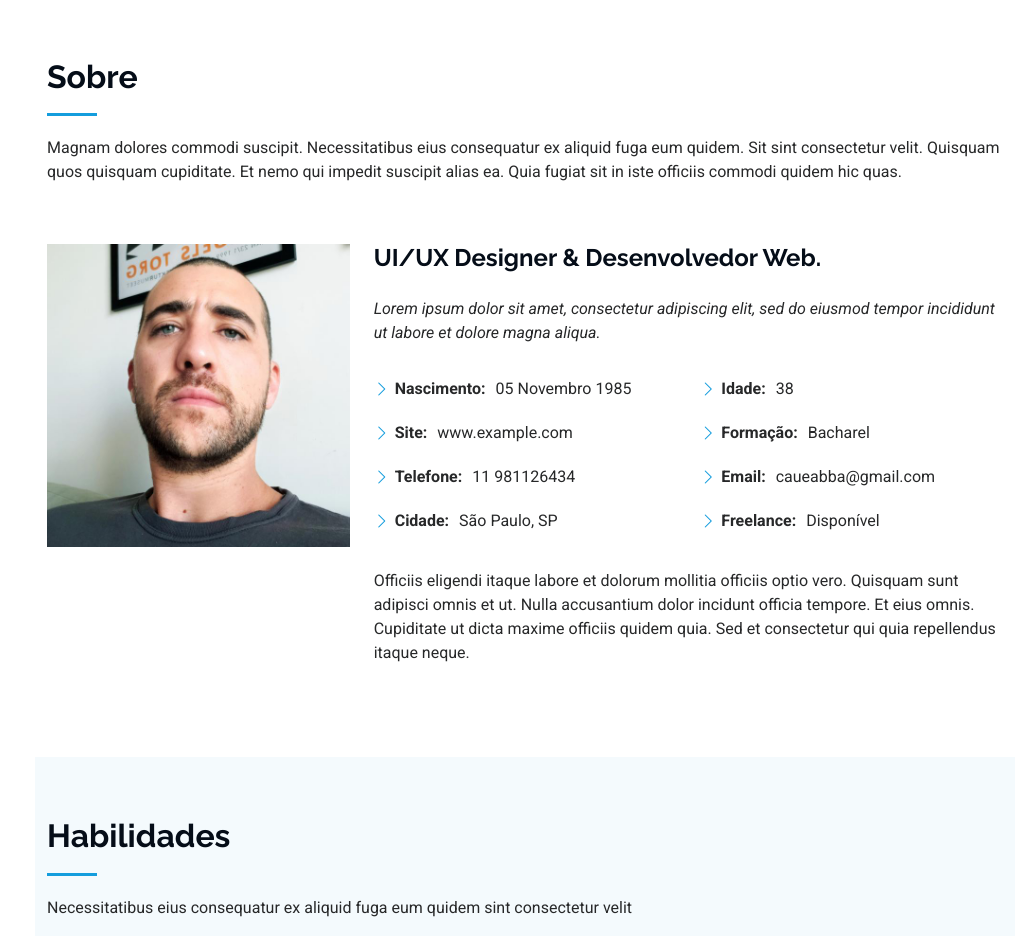
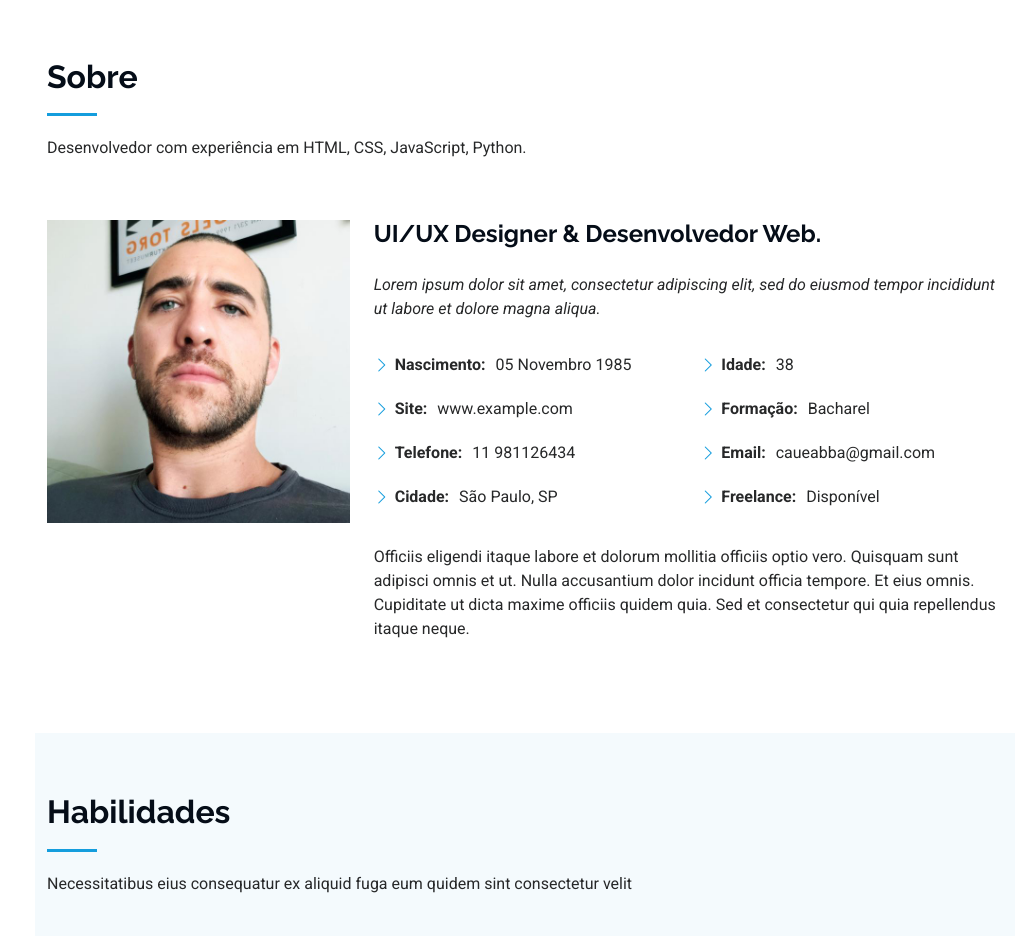
Before and after one commit to caueabba/portfolio, a plain HTML site: page index.html in a window 1280 px wide. Shown: the part 802-1738 px from the top of the page, without its empty margins (265-1280 px from the left). Drawn offline with Linux system fonts and the light colour scheme.

Commit message:
Atualização da seção Sobre

```diff
--- a/index.html
+++ b/index.html
@@ -107,7 +107,7 @@
       <!-- Section Title -->
       <div class="container section-title" data-aos="fade-up">
         <h2>Sobre</h2>
-        <p>Magnam dolores commodi suscipit. Necessitatibus eius consequatur ex aliquid fuga eum quidem. Sit sint consectetur velit. Quisquam quos quisquam cupiditate. Et nemo qui impedit suscipit alias ea. Quia fugiat sit in iste officiis commodi quidem hic quas.</p>
+        <p>Desenvolvedor com experiência em HTML, CSS, JavaScript, Python.</p>
       </div><!-- End Section Title -->
 
       <div class="container" data-aos="fade-up" data-aos-delay="100">
```
